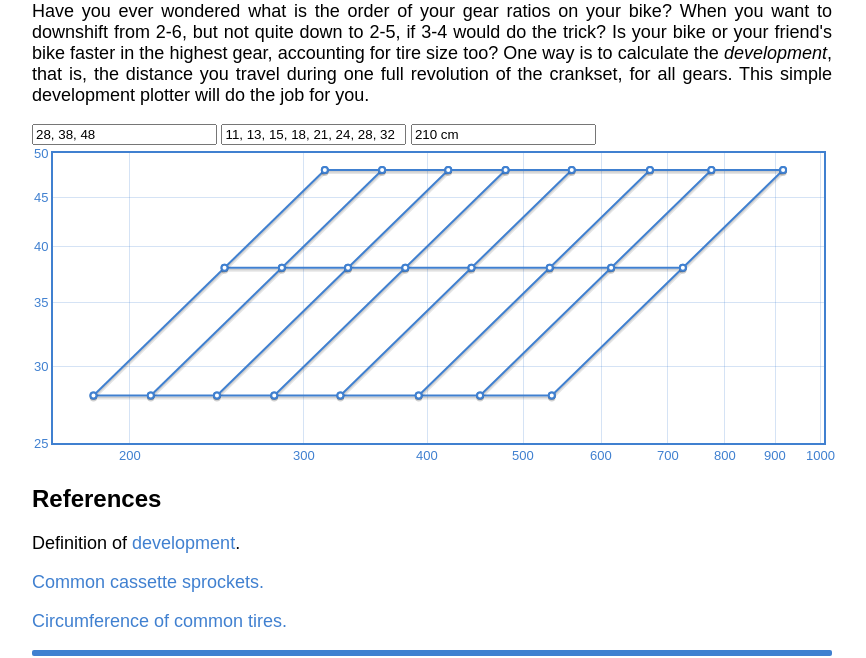
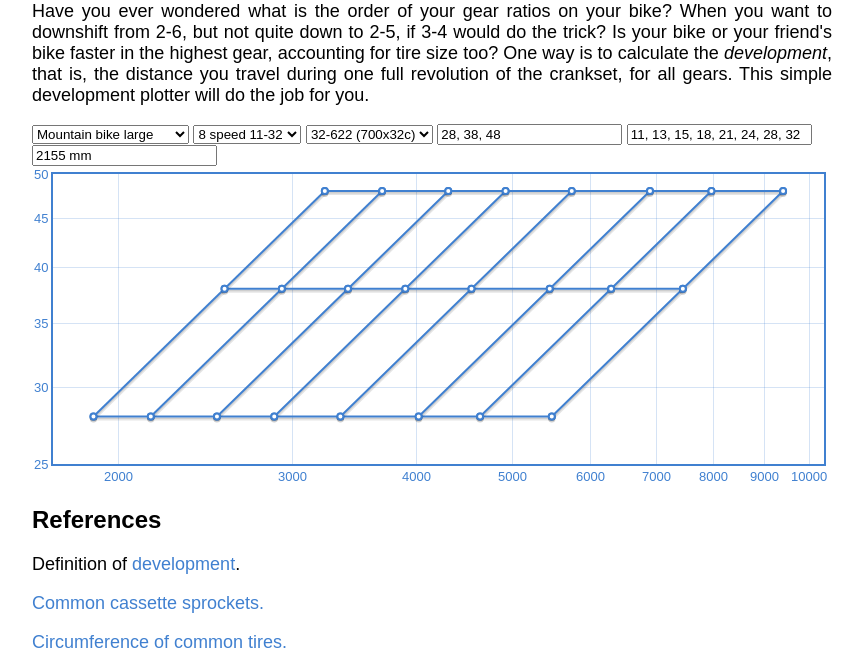
Before and after one commit to bencebeky/bencebeky.github.io, a plain HTML site: page gears.html in a window 1280 px wide. Shown: the part 137-795 px from the top of the page, without its empty margins (208-1074 px from the left). Drawn offline with Linux system fonts and the light colour scheme; a web font is replaced by a local one.

Commit message:
Add lists for each input field.

```diff
--- a/gears.html
+++ b/gears.html
@@ -22,6 +22,29 @@
     <h1>Gears</h1>
     <p>Have you ever wondered what is the order of your gear ratios on your bike?  When you want to downshift from 2-6, but not quite down to 2-5, if 3-4 would do the trick?  Is your bike or your friend's bike faster in the highest gear, accounting for tire size too?  One way is to calculate the <em>development</em>, that is, the distance you travel during one full revolution of the crankset, for all gears.  This simple development plotter will do the job for you.</p>
     <div id="input">
+      <select id="chainrings-list">
+        <option value="22, 32, 42">Mountain bike small</option>
+        <option value="26, 36, 46">Mountain bike medium</option>
+        <option value="28, 38, 48" selected>Mountain bike large</option>
+        <option value="39, 53">Road bike</option>
+      </select>
+      <select id="sprocket-list">
+        <option value="11, 13, 15, 18, 21, 24, 28">7 speed 11-28</option>
+        <option value="12, 14, 16, 18, 21, 24, 28">7 speed 12-28</option>
+        <option value="13, 15, 17, 20, 23, 26, 30">7 speed 13-30</option>
+        <option value="14, 16, 18, 21, 24, 28, 32">7 speed 14-32</option>
+        <option value="11, 13, 15, 17, 19, 21, 24, 28">8 speed 11-28</option>
+        <option value="11, 13, 15, 18, 21, 24, 28, 32" selected>8 speed 11-32</option>
+        <option value="12, 13, 14, 15, 17, 19, 21, 23">8 speed 12-23</option>
+        <option value="11, 12, 14, 16, 18, 21, 24, 28, 32">9 speed 11-32</option>
+        <option value="12, 14, 16, 18, 21, 24, 28, 32, 36">9 speed 12-36</option>
+      </select>
+      <select id="circumference-list">
+        <option value="1957">32-559 (26x1.25)</option>
+        <option value="2032">44-559 (26x1.75)</option>
+        <option value="2155" selected>32-622 (700x32c)</option>
+        <option value="2193">38-622 (700x38c)</option>
+      </select>
       <input type="text" id="chainrings" value="28, 38, 48" />
       <input type="text" id="sprockets" value="11, 13, 15, 18, 21, 24, 28, 32" />
       <input type="text" id="circumference" value="210 cm" />
--- a/js/gears.js
+++ b/js/gears.js
@@ -1,8 +1,20 @@
 function plotFigure() {
-  var chainrings = $("#chainrings").val().split(",");
-  var sprockets = $("#sprockets").val().split(",");
-  var circumference = 210;
-  var circumferenceUnit = "cm";
+  function inputToIntArray(element) {
+    var strings = $(element).val().split(",");
+    var answer = new Array(strings.length);
+    for (var i = 0; i < strings.length; i++)
+      answer[i] = parseInt(strings[i]);
+    return answer;
+  }
+  var chainrings = inputToIntArray("#chainrings");
+  var sprockets = inputToIntArray("#sprockets");
+  var circumferenceArray = $("#circumference").val().split(" ");
+  var circumference = parseFloat(circumferenceArray[0]);
+  var circumferenceUnit;
+  if (circumferenceArray.length > 1)
+    circumferenceUnit = circumferenceArray[1];
+  else
+    circumferenceUnit = "cm";
   var xArray = new Array(chainrings.length);
   var plotdata = [];
   var xminvalue = Infinity;
@@ -78,7 +90,32 @@ function plotFigure() {
   $("#gears-plot").bind("plothover", tooltipShow);
 }
 
-$("#chainrings" ).on("blur", plotFigure);
-$("#sprockets" ).on("blur", plotFigure);
-$("#circumference" ).on("blur", plotFigure);
+function chainringListSelect(event) {
+  $("#sprockets").val($("#sprocket-list").val());
+  if (event)
+    plotFigure();
+}
+
+function sprocketListSelect(event) {
+  $("#sprockets").val($("#sprocket-list").val());
+  if (event)
+    plotFigure();
+}
+
+function circumferenceListSelect(event) {
+  $("#circumference").val($("#circumference-list").val() + " mm");
+  if (event)
+    plotFigure();
+}
+
+$("#chainring-list").on("change", chainringListSelect);
+$("#sprocket-list").on("change", sprocketListSelect);
+$("#circumference-list").on("change", circumferenceListSelect);
+$("#chainrings").on("change", plotFigure);
+$("#sprockets").on("change", plotFigure);
+$("#circumference" ).on("change", plotFigure);
+
+chainringListSelect();
+sprocketListSelect();
+circumferenceListSelect();
 plotFigure();
```
